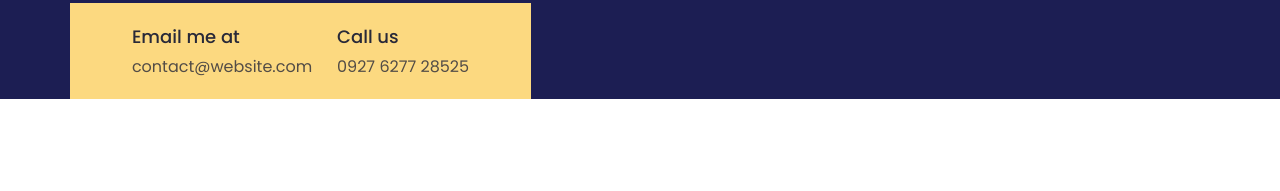
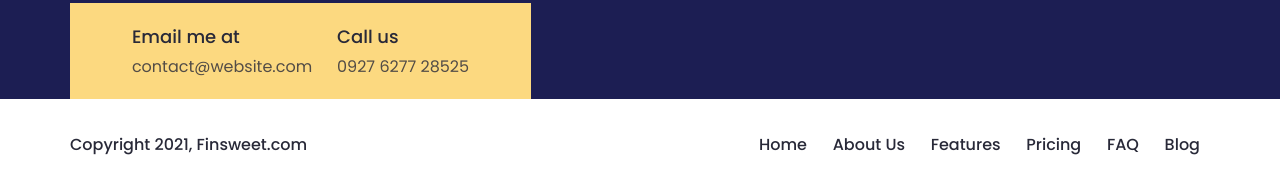
Before and after one commit to yasinn-arafat/Finsweet-Pricing, a plain HTML site: page index.html in a window 1280 px wide. Shown: the part 2356-2547 px from the top of the page. Before the commit the page ends 2455 px from the top, so only its background shows below. Drawn offline with nearby package versions, Linux system fonts and the light colour scheme.

Commit message:
last part complete

```diff
--- a/css/style.css
+++ b/css/style.css
@@ -507,3 +507,40 @@ body {
 /* ================================================
             Footer Part Css End
 ===================================================*/
+
+/* ================================================
+            Last Footer Part Css Start
+===================================================*/
+#last_part {
+  padding: 32px 0;
+}
+#last_part .last_part_left a {
+  color: var(--Dark-blue, #282938);
+  font-size: 16px;
+  font-weight: 500;
+  line-height: 28px;
+}
+#last_part .last_part_right a {
+  color: var(--Dark-blue, #282938);
+  font-size: 16px;
+  font-weight: 500;
+  line-height: 28px;
+  padding: 0 10px;
+  transition: all linear 0.2s;
+  -webkit-transition: all linear 0.2s;
+  -moz-transition: all linear 0.2s;
+  -ms-transition: all linear 0.2s;
+  -o-transition: all linear 0.2s;
+}
+#last_part .last_part_right a:hover {
+  border-radius: 30px;
+  background: var(--Yellow);
+  -webkit-border-radius: 30px;
+  -moz-border-radius: 30px;
+  -ms-border-radius: 30px;
+  -o-border-radius: 30px;
+}
+
+/* ================================================
+            Last Footer Part Css End
+===================================================*/
--- a/index.html
+++ b/index.html
@@ -958,6 +958,36 @@
                 Foooter Part Html End
     ===================================================-->
 
+    <!-- =================================================
+                Last Foooter Part Html Start
+    ===================================================-->
+
+    <section id="last_part">
+      <div class="container p-0">
+        <div class="row">
+          <div class="col-lg-3">
+            <div class="last_part_left">
+              <a href="#">Copyright 2021, Finsweet.com</a>
+            </div>
+          </div>
+          <div class="col-lg-5 ms-auto">
+            <div class="last_part_right d-flex justify-content-lg-between">
+              <a href="#">Home</a>
+              <a href="#">About Us</a>
+              <a href="#">Features</a>
+              <a href="#">Pricing</a>
+              <a href="#">FAQ</a>
+              <a href="#">Blog</a>
+            </div>
+          </div>
+        </div>
+      </div>
+    </section>
+
+    <!-- =================================================
+                Last Foooter Part Html End
+    ===================================================-->
+
     <!-- ================Bootstrap js cdn Link================= -->
 
     <script
```
